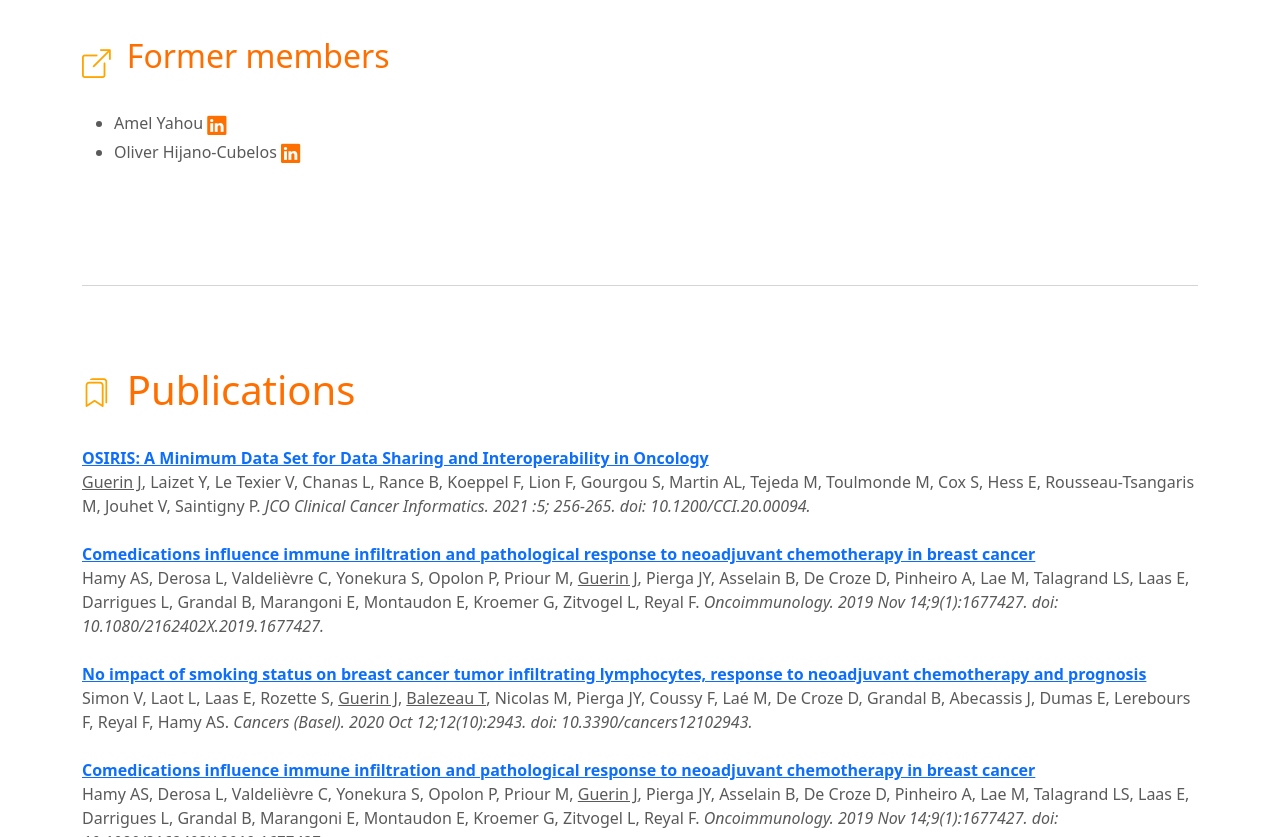
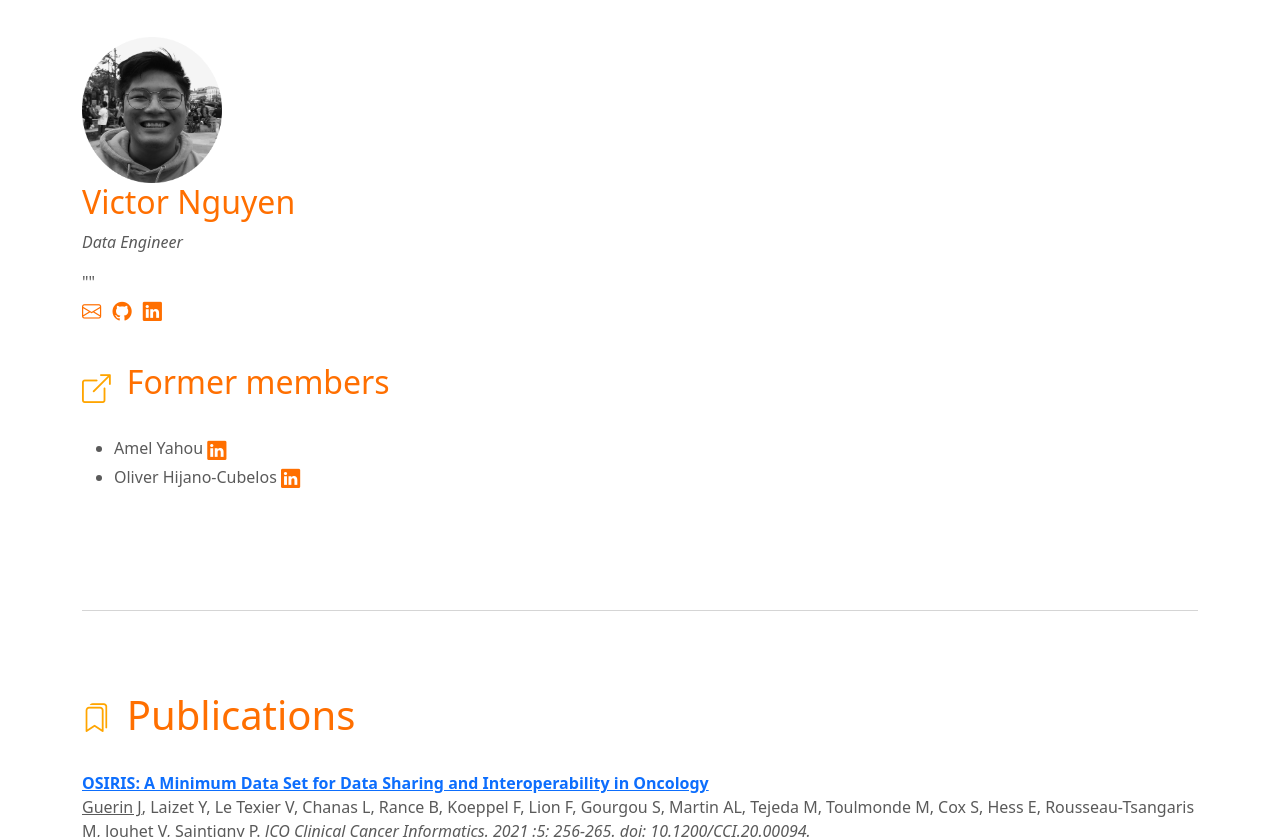
Before and after one commit to curie-data-factory/curie-data-factory.github.io, a plain HTML site: page index.html in a window 1280 px wide. Shown: the part 2700-3537 px from the top of the page. Drawn offline with Linux system fonts and the light colour scheme; files whose address does not match are found by name.

Commit message:
Update index.html

```diff
--- a/index.html
+++ b/index.html
@@ -312,6 +312,25 @@
 			</div>
 			<br />
 			<div class="row">
+				<!-- /.col-lg-4 -->
+				<div class="col-lg-6">
+					<!--        <svg class="bd-placeholder-img rounded-circle" width="140" height="140" xmlns="http://www.w3.org/2000/svg" role="img" aria-label="Placeholder: 140x140" preserveAspectRatio="xMidYMid slice" focusable="false"><title>Placeholder</title><rect width="100%" height="100%" fill="#777"/><text x="50%" y="50%" fill="#777" dy=".3em">140x140</text></svg> -->
+					<img src="./images/victor-circle.png" width="140" />
+
+					<h2 style="color: #FF6F00;">Victor Nguyen</h2>
+					<p><i>Data Engineer</i></p>
+					<p style='text-align: justify;'>
+						""<br />
+						<a href="mailto:victor.nguyen@curie.fr"><i class="bi-envelope" style="font-size: 1.2rem; color: #FF6F00; padding-right: 7px;"></i></a>
+						<i class="bi-github" style="font-size: 1.2rem; color: #FF6F00; padding-right: 7px;"></i>
+						<i class="bi-linkedin" style="font-size: 1.2rem; color: #FF6F00; padding-right: 7px;"></i>
+					</p>
+
+					<!--         <p><a class="btn btn-secondary" href="#" role="button">View details &raquo;</a></p> -->
+				</div>
+			</div>
+			<br />
+			<div class="row">
 				<div class="col-lg-12">
 					<i class="bi-box-arrow-up-right"
 						style="font-size: 1.8rem; color: orange; float: left; padding-right: 16px;"></i>
```
